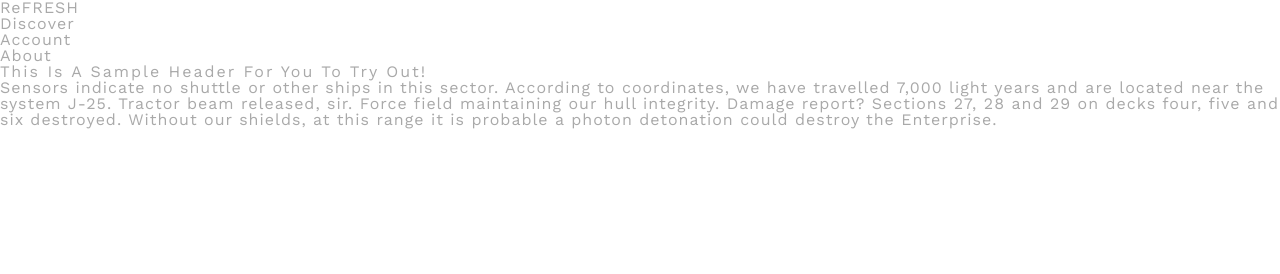
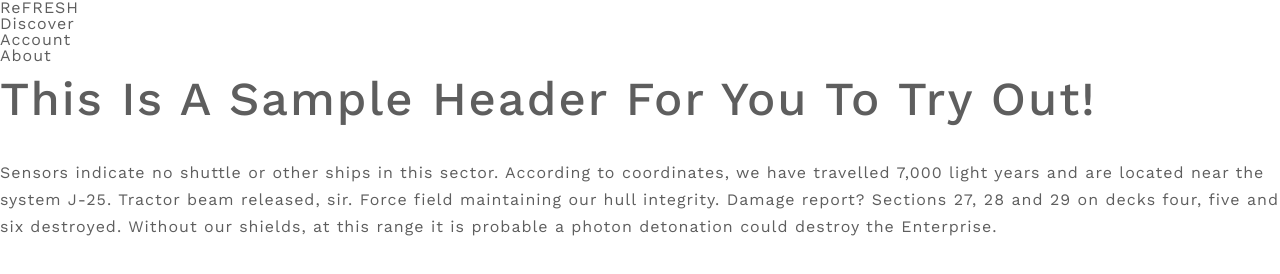
Before and after one commit to limongoo/LandingPage, a plain HTML site: page public/index.html in a window 1280 px wide. Drawn offline with nearby package versions, Linux system fonts and the light colour scheme.

Commit message:
minor css

```diff
--- a/public/index.html
+++ b/public/index.html
@@ -8,7 +8,7 @@
   <script src="https://ajax.googleapis.com/ajax/libs/jquery/3.1.1/jquery.min.js"></script>
   <script src="https://cdnjs.cloudflare.com/ajax/libs/handlebars.js/2.0.0/handlebars.js"></script>
   <link href="https://fonts.googleapis.com/css?family=Work+Sans:400,500,600,700" rel="stylesheet">
-  <link rel="stylesheet" href="style/style.css">
+  <link rel="stylesheet" href="style/base.css">
 </head>
 <body>
     <header>reFRESH</header>
--- a/public/style/base.css
+++ b/public/style/base.css
@@ -1,10 +1,15 @@
+@import 'base.css';
+@import 'layout.css';
+@import 'module.css';
+@import 'reset.css';
+
 html {font-size: 1em;}
 
 body {
     background-color: #fff;
     font-family: 'Work Sans', sans-serif;
-    font-weight: 500;
-    color: darkgray;
+    font-weight: 300;
+    color: rgb(94, 94, 94);
     letter-spacing: 1px;
     text-transform: capitalize;
 }
--- a/public/style/style.css
+++ /dev/null
@@ -1,16 +0,0 @@
-/* css */
-@import 'base.css';
-@import 'layout.css';
-@import 'module.css';
-@import 'reset.css';
-
-html {font-size: 1em;}
-
-body {
-    background-color: #fff;
-    font-family: 'Work Sans', sans-serif;
-    font-weight: 300;
-    color: darkgray;
-    letter-spacing: 1px;
-    text-transform: capitalize;
-}
```
